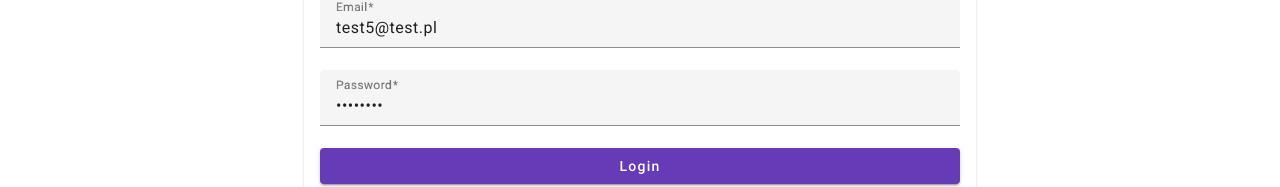
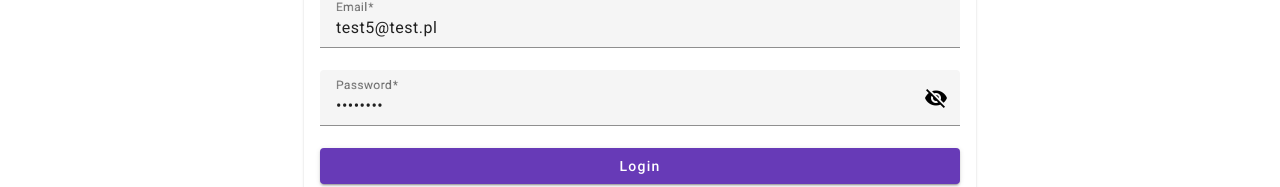
Before and after one commit to Fifoll/Cloud---angular, an Angular app: page /login in a window 1280 px wide. Shown: the part 158-345 px from the top of the page. Built offline with nearby package versions, Linux system fonts and the light colour scheme.

Commit message:
add password preview

```diff
--- a/src/app/login-form/login-form.component.html
+++ b/src/app/login-form/login-form.component.html
@@ -12,7 +12,8 @@
                 </mat-form-field>
                 <mat-form-field>
                     <mat-label>Password</mat-label>
-                    <input matInput type="password" formControlName="password" placeholder="Password" required>
+                    <input matInput [type]="hide ? 'password' : 'text'" formControlName="password" placeholder="Password" required>
+                    <mat-icon matSuffix (click)="hide = !hide">{{hide ? 'visibility_off' : 'visibility'}}</mat-icon>
                     <mat-error>Password is required</mat-error>
                 </mat-form-field>
                 <button mat-raised-button color="primary">Login</button>
--- a/src/app/login-form/login-form.component.ts
+++ b/src/app/login-form/login-form.component.ts
@@ -11,7 +11,8 @@ import { AuthService } from '../auth.service';
 })
 export class LoginFormComponent implements OnInit {
 
-  incorrectData = false;
+  incorrectData:boolean = false;
+  hide:boolean = true;
 
   constructor(private userService: UserService, private router: Router, private authService: AuthService) { }
 
--- a/src/app/register-form/register-form.component.html
+++ b/src/app/register-form/register-form.component.html
@@ -12,7 +12,8 @@
                 </mat-form-field>
                 <mat-form-field>
                     <mat-label>Password</mat-label>
-                    <input matInput type="password" formControlName="password" placeholder="Password" required>
+                    <input matInput [type]="hide ? 'password' : 'text'" formControlName="password" placeholder="Password" required>
+                    <mat-icon matSuffix (click)="hide = !hide">{{hide ? 'visibility_off' : 'visibility'}}</mat-icon>
                     <mat-error>Password is required</mat-error>
                 </mat-form-field>
                 <mat-form-field>
```
